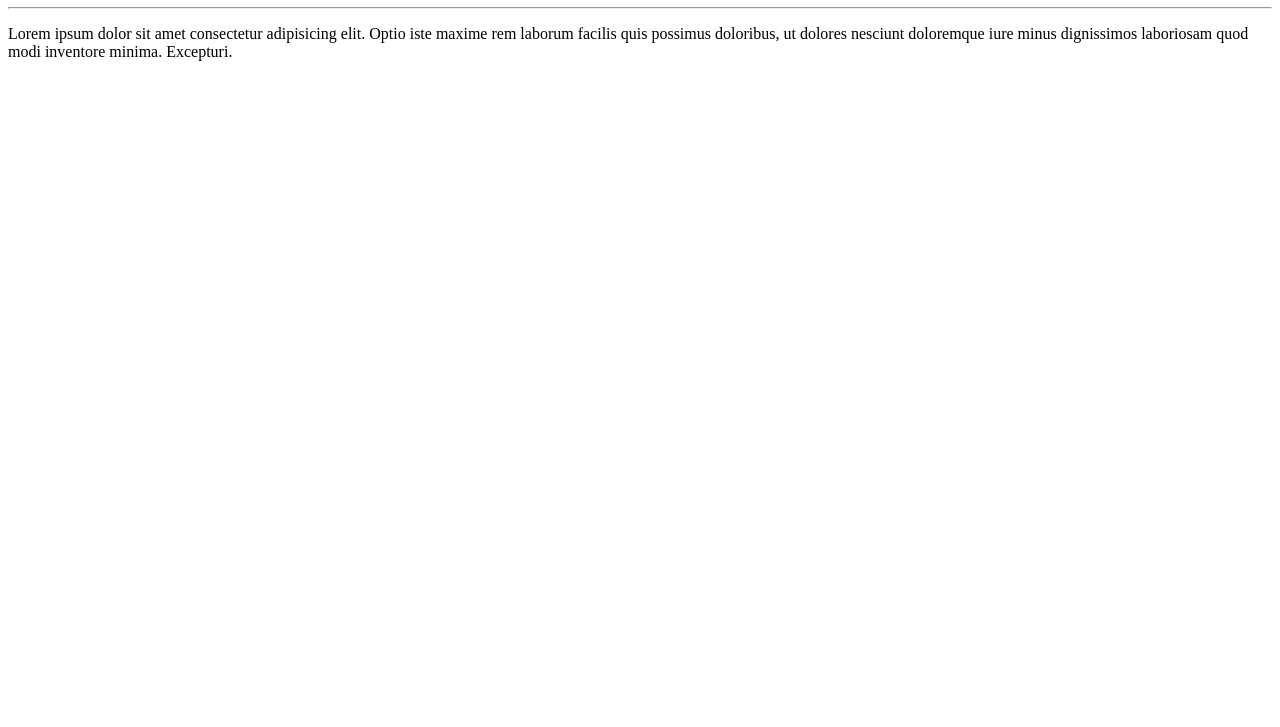
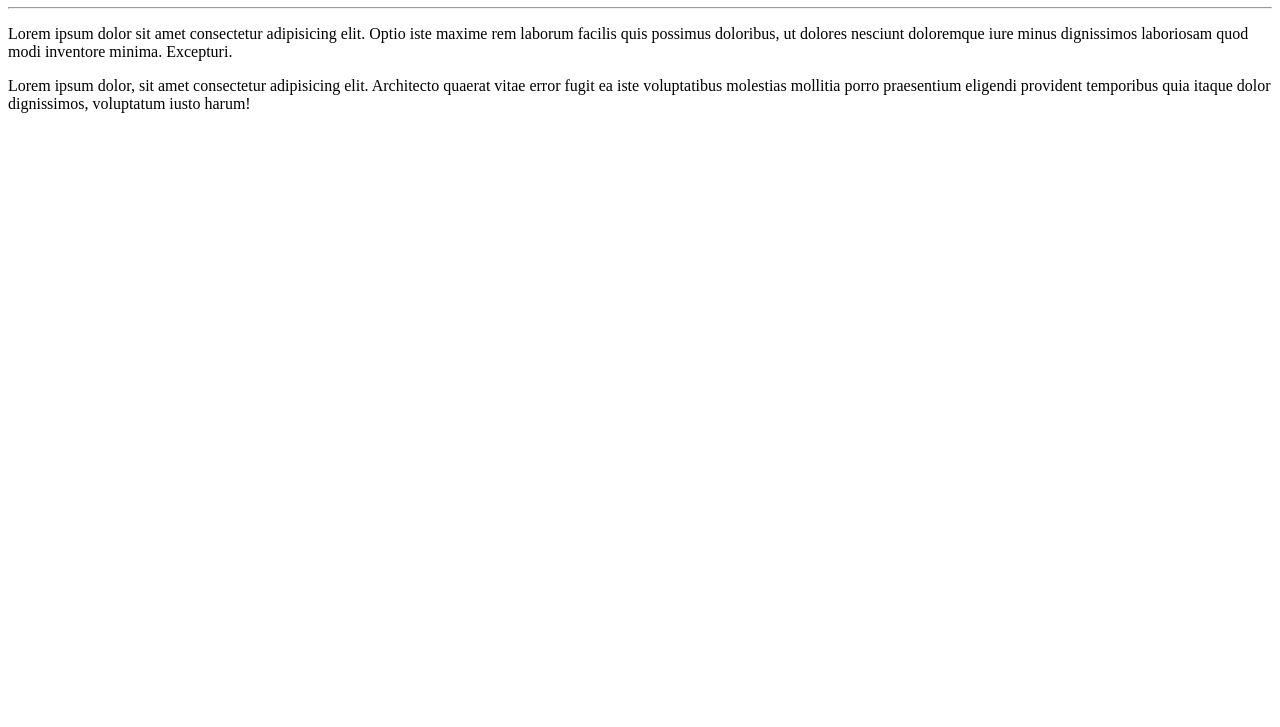
Before and after one commit to Leandro-Scherer/Ola-mundo, a plain HTML site: page site-exemplo/index.html in a window 1280 px wide. Shown: the part 73-800 px from the top of the page. Drawn offline with Linux system fonts and the light colour scheme.

Commit message:
Adicionei um parágrafo

```diff
--- a/site-exemplo/index.html
+++ b/site-exemplo/index.html
@@ -9,6 +9,7 @@
     <h1>Olá,Mundo</h1>
     <hr>
     <p>Lorem ipsum dolor sit amet consectetur adipisicing elit. Optio iste maxime rem laborum facilis quis possimus doloribus, ut dolores nesciunt doloremque iure minus dignissimos laboriosam quod modi inventore minima. Excepturi.</p>
+    <p>Lorem ipsum dolor, sit amet consectetur adipisicing elit. Architecto quaerat vitae error fugit ea iste voluptatibus molestias mollitia porro praesentium eligendi provident temporibus quia itaque dolor dignissimos, voluptatum iusto harum!</p>
 
 </body>
 </html>
```
